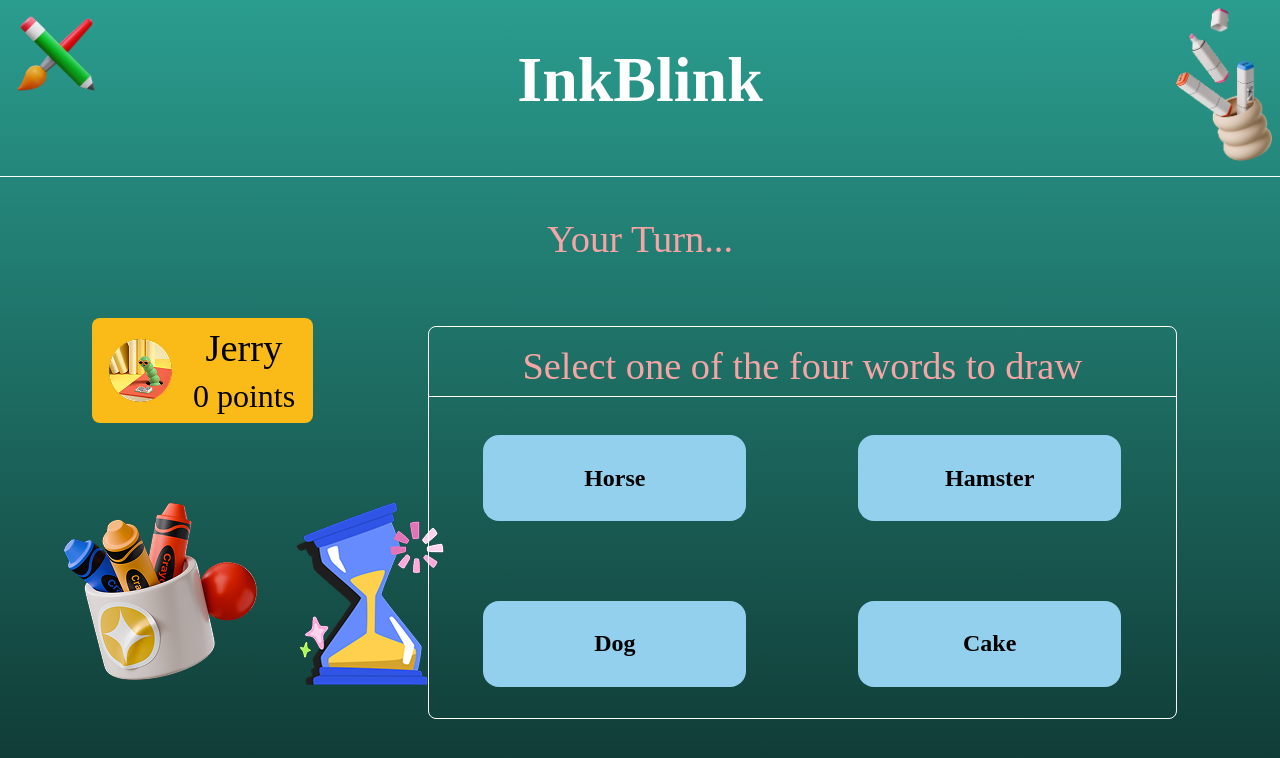
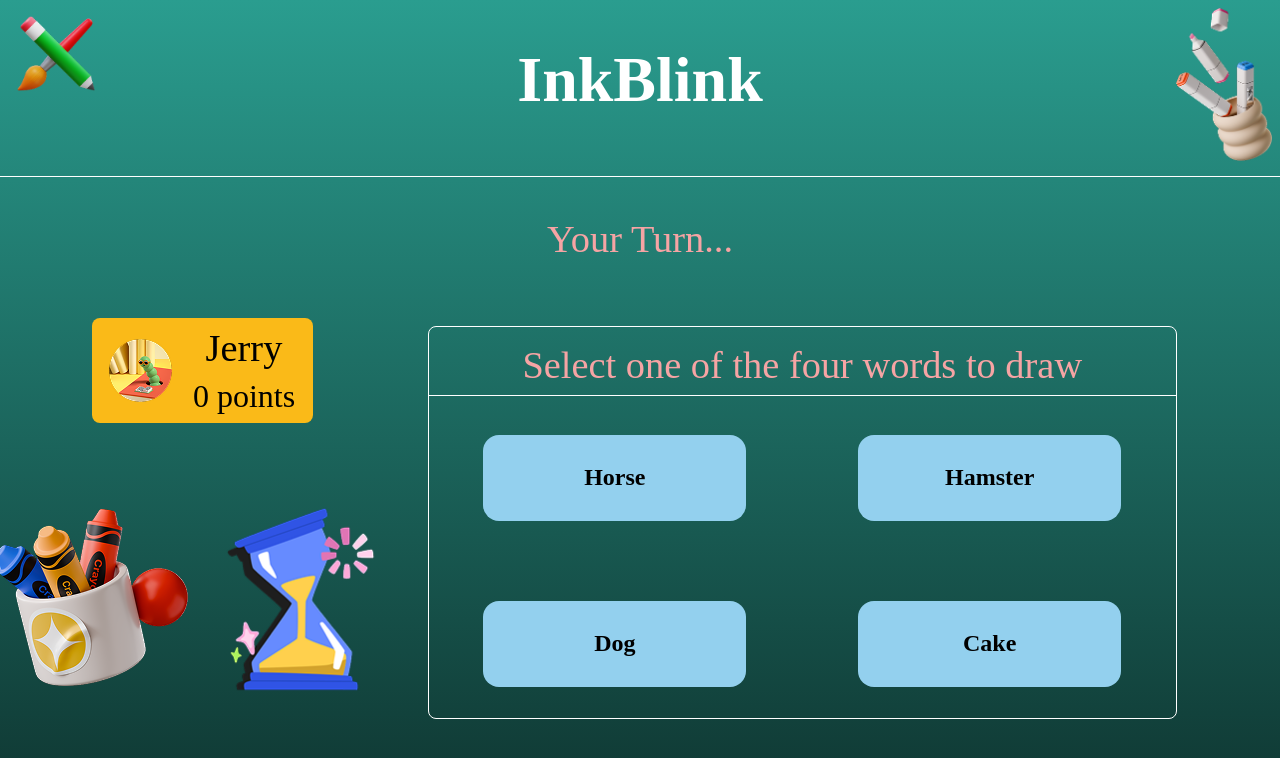
Before and after one commit to yaseminkhan/559_group_15, a React (Create React App) app in the folder frontend/: page /wordselection in a window 1280 px wide. Shown: the top 758 px of the page. Built offline with nearby package versions, Linux system fonts and the light colour scheme; a web font is replaced by a local one.

Commit message:
fixed formatting issues for setup/lobby page

```diff
--- a/frontend/src/styles/GameSetup.css
+++ b/frontend/src/styles/GameSetup.css
@@ -80,27 +80,40 @@ body {
 }
 
 .setup_image {
-  grid-column: 1 / 2; /* First column */
-  grid-row: 2 / 3;    /* Second row */
-  margin: auto;
-  object-fit: contain;
+  grid-column: 1 / 2;
+  grid-row: 2 / 3;
   display: flex;
+  justify-content: center;
+  align-items: center;
   width: 100%;
+  height: auto;
+  margin-top: 10px;
 }
 
 .setup_image img {
-  display: flex;
-  margin: auto;
-  max-height: 100%;
-  max-width: 100%;
+  max-width: 80%;
   height: auto;
-  width: auto;
   object-fit: contain;
-  flex-shrink: 1;
 }
+
+/* reduce image sizes on smaller screens */
+@media (max-width: 900px) {
+  .setup_image img {
+    max-width: 60%;
+  }
+}
+
+/* remove images on very small screens */
+@media (max-width: 600px) {
+  .setup_image {
+    display: none;
+  }
+}
+
+/* 🔹 Increase height of player box */
 .setup_players_box {
   display: grid;
-  grid-template-rows: auto 1fr auto; /* Top, Middle (4x2 Grid), Bottom */
+  grid-template-rows: auto 1fr auto; /* Title | Player List | Button */
   padding: 2%;
   font-family: 'Londrina Solid';
   border: 1px solid white;
@@ -111,7 +124,9 @@ body {
   width: 90%;
   gap: 5%;
   margin: 1vh 5%;
+  overflow: hidden; /* Prevents elements from overflowing */
 }
+
 
 .setup_player_title {
   display: flex;
@@ -125,14 +140,16 @@ body {
 .setup_player_list {
   display: grid;
   grid-template-columns: repeat(2, 1fr); /* 2 equal columns */
-  grid-template-rows: repeat(4, auto); /* 4 rows, height based on content */
-  gap: 10%;
-  justify-content: center;
+  grid-template-rows: repeat(4, auto); /* Dynamic height */
+  gap: 5%;
+  justify-items: center;
   align-items: center;
   width: 100%;
   height: 100%;
-  overflow-y: auto; /*allow scrolling */
+  overflow-y: auto; /* Enables scrolling if the list is too long */
+  max-height: 60vh; /* Prevents overlap by limiting height */
 }
+
 
 .setup_player_card {
   display: flex;
@@ -141,11 +158,13 @@ body {
   justify-content: center;
   background: #faba18;
   color: black;
-  padding: 1vh;
-  gap: 3%;
-  width: auto;
+  padding: 0.5vh;
+  gap: 2%;
+  width: 90%;
+  max-width: 95%;
   border-radius: 1vh;
-  margin: 0 10%;
+  font-size: 1.5vh;
+  margin: 0 auto;
 }
 
 .setup_btn_group{
```
